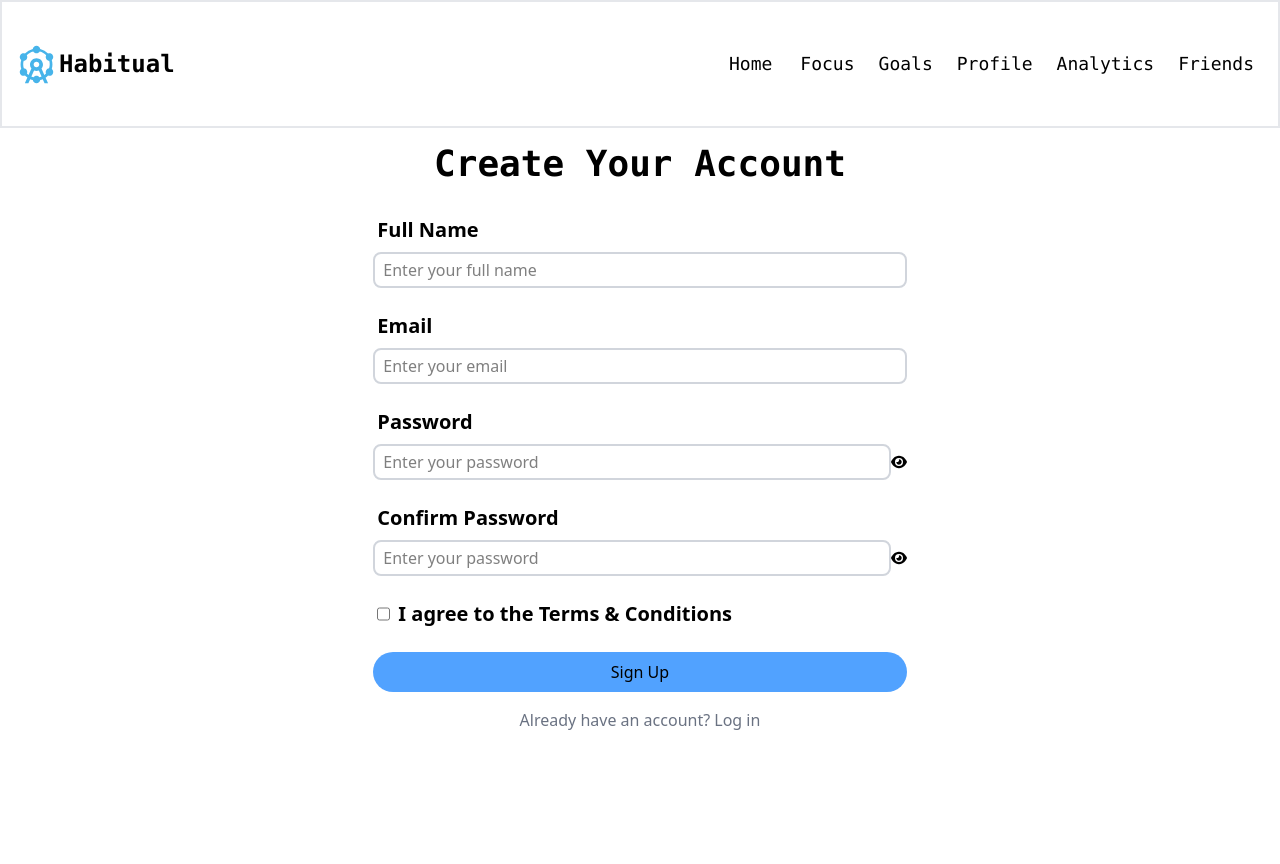
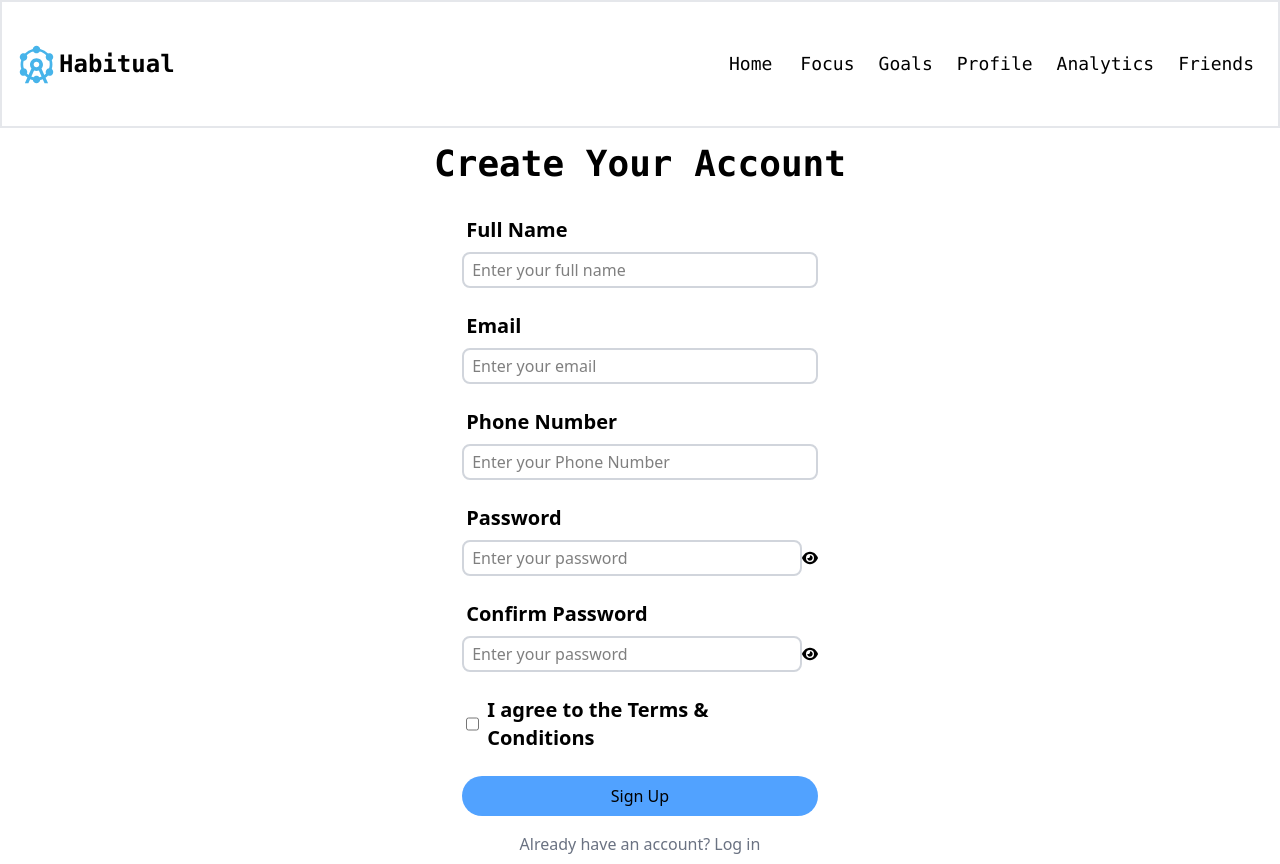
Before and after one commit to ayalasher/habitual, a React (Vite) app: page /SignUp in a window 1280 px wide. Before the commit the page ends 800 px from the top, so only its background shows below. Built offline with nearby package versions, Linux system fonts and the light colour scheme.

Commit message:
Made modifications to link auth uid to the user ID

```diff
--- a/src/components/Navbar.tsx
+++ b/src/components/Navbar.tsx
@@ -3,7 +3,7 @@ import { Link } from "react-router-dom";
 
 const Navbar = () => {
   return (
-    <div className="flex flex-row w-screen items-center justify-between border-2 border-gray-200 ">
+    <div className="flex flex-row  items-center justify-between border-2 border-gray-200 ">
       <div className=" flex flex-row justify-start items-start ">
         <div className="flex flex-row items-center justify-center px-1 py-2 mx-2 my-4 ">
           <MdOutlineAttractions size={45} color="#47b4ea" />
--- a/src/pages/Home.tsx
+++ b/src/pages/Home.tsx
@@ -9,10 +9,7 @@ interface Quote {
 }
 
 export default function HomeScreen() {
-  const [todaysQuote, setTodaysquote] = useState({
-    author: "",
-    text: "",
-  });
+  const [todaysQuote, setTodaysquote] = useState<Quote | null>(null);
   const [loading, setLoading] = useState(false);
 
   useEffect(() => {
@@ -51,8 +48,8 @@ export default function HomeScreen() {
           Today's Inspiration
         </p>
         {loading ? (
-          <p>Loading...</p>
-        ) : (
+          <p className="text-center">Loading...</p>
+        ) : todaysQuote ? (
           <div>
             <p className="text-center"> " {todaysQuote.text} " </p>
             <p className="text-center font-semibold italic   ">
@@ -60,6 +57,8 @@ export default function HomeScreen() {
               {todaysQuote.author}{" "}
             </p>
           </div>
+        ) : (
+          <p className="text-center">No quote available</p>
         )}
       </div>
 
--- a/src/pages/Login.tsx
+++ b/src/pages/Login.tsx
@@ -5,8 +5,14 @@ import { FaEye } from "react-icons/fa6";
 import { FaEyeSlash } from "react-icons/fa";
 import { getAuth, signInWithEmailAndPassword } from "firebase/auth";
 import { useNavigate } from "react-router-dom";
+
+interface userDataInterface {
+  email: string;
+  password: string;
+  rememberMe: boolean;
+}
 export default function LogInScreen() {
-  const [userData, setUserData] = useState({
+  const [userData, setUserData] = useState<userDataInterface>({
     email: "",
     password: "",
     rememberMe: false,
--- a/src/pages/SignUp.tsx
+++ b/src/pages/SignUp.tsx
@@ -5,14 +5,25 @@ import { FaEye } from "react-icons/fa6";
 import { FaEyeSlash } from "react-icons/fa";
 import { getAuth, createUserWithEmailAndPassword } from "firebase/auth";
 import { useNavigate } from "react-router-dom";
-import { app } from "../utils/Firebase";
+import { doc, setDoc } from "firebase/firestore";
+import { db } from "../utils/Firebase";
+
+interface UserdataInterface {
+  fullName: string;
+  email: string;
+  phoneNumber: string;
+  password: string;
+  confirmPassword: string;
+  termsAgreed: boolean;
+}
 
 export default function SignUpScreen() {
   const auth = getAuth();
   const navigate = useNavigate();
-  const [userData, setUserData] = useState({
+  const [userData, setUserData] = useState<UserdataInterface>({
     fullName: "",
     email: "",
+    phoneNumber: "",
     password: "",
     confirmPassword: "",
     termsAgreed: false,
@@ -34,6 +45,7 @@ export default function SignUpScreen() {
     if (
       userData.fullName === "" ||
       userData.email === "" ||
+      userData.phoneNumber === "" ||
       userData.password === "" ||
       userData.confirmPassword === ""
     ) {
@@ -44,7 +56,22 @@ export default function SignUpScreen() {
     createUserWithEmailAndPassword(auth, userData.email, userData.password)
       .then((userCredential) => {
         const user = userCredential.user;
-        navigate("/Home");
+
+        try {
+          setDoc(doc(db, "Users", user.uid), {
+            fullName: userData.fullName,
+            email: userData.email,
+            phoneNumber: userData.phoneNumber,
+            termsAgreed: userData.termsAgreed,
+            createdAt: new Date().toISOString(), // Adding time
+          });
+
+          toast.success("Account created successfully !");
+          navigate("/Home");
+        } catch (error: any) {
+          toast.error(`${error.message}`);
+        }
+
         // ...
       })
       .catch((error) => {
@@ -58,12 +85,12 @@ export default function SignUpScreen() {
   }
 
   return (
-    <div className="flex flex-col items-center">
+    <div className="flex flex-col items-center w-12/12  ">
       <div className="mx-2 my-4">
         <p className="font-mono font-bold text-4xl ">Create Your Account</p>
       </div>
 
-      <div className="w-12/12 flex flex-col ">
+      <div className=" flex flex-col w-8/12 ">
         <form action="">
           <fieldset className="flex flex-col items-center">
             <div className="flex flex-col mx-1 my-2 w-5/12 ">
@@ -95,6 +122,23 @@ export default function SignUpScreen() {
                 value={userData.email}
                 onChange={(e) =>
                   setUserData({ ...userData, email: e.target.value })
+                }
+              />
+            </div>
+
+            <div className="flex flex-col mx-1 my-2 w-5/12 ">
+              <label className="mx-1 my-2 font-bold text-xl " htmlFor="">
+                Phone Number
+              </label>
+
+              <input
+                className="  border-2 px-2 py-1 rounded-lg border-gray-300 "
+                type="text"
+                required
+                placeholder="Enter your Phone Number"
+                value={userData.phoneNumber}
+                onChange={(e) =>
+                  setUserData({ ...userData, phoneNumber: e.target.value })
                 }
               />
             </div>
--- a/src/utils/Firebase.ts
+++ b/src/utils/Firebase.ts
@@ -1,6 +1,7 @@
 // Import the functions you need from the SDKs you need
 import { initializeApp } from "firebase/app";
 import { getAnalytics } from "firebase/analytics";
+import { getFirestore } from "firebase/firestore";
 // TODO: Add SDKs for Firebase products that you want to use
 // https://firebase.google.com/docs/web/setup#available-libraries
 
@@ -16,8 +17,9 @@ const firebaseConfig = {
   measurementId: import.meta.env.VITE_FIREBASE_measurementId,
 };
 
-// Initialize Firebase
+// Initialize Firebase services.
 const app = initializeApp(firebaseConfig);
 const analytics = getAnalytics(app);
-
-export { app, analytics };
+// The DB
+const db = getFirestore(app);
+export { app, analytics, db };
```
